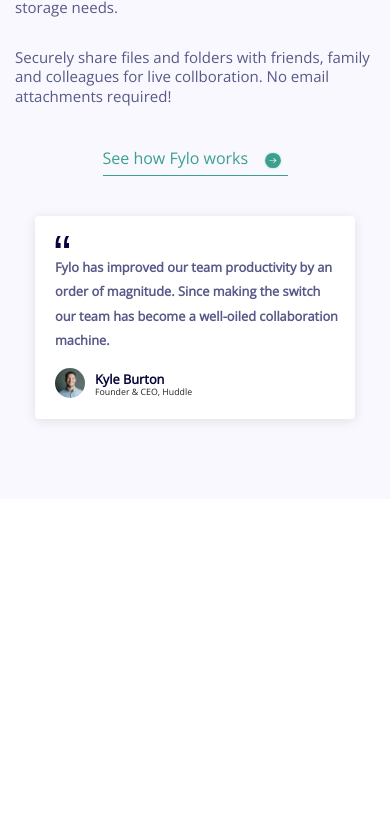
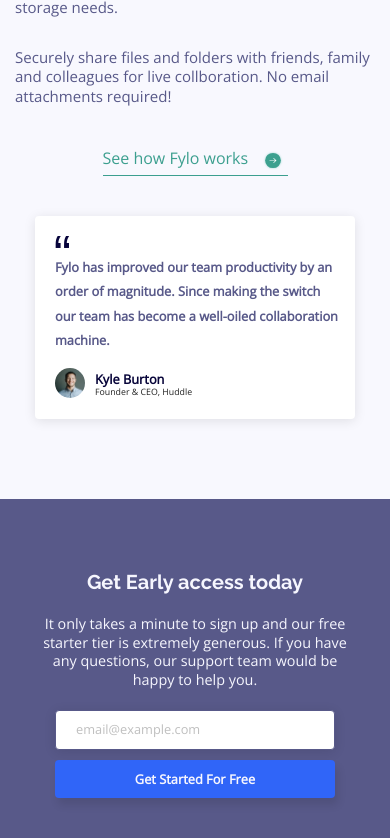
Before and after one commit to SPDUK/fylo, a React (Create React App) app: page / in a window 390 px wide. Shown: the part 1378-2216 px from the top of the page. Before the commit the page ends 1877 px from the top, so only its background shows below. Built offline with nearby package versions, Linux system fonts and the light colour scheme.

Commit message:
feat: add early-access styles for mobile views

```diff
--- a/src/App.js
+++ b/src/App.js
@@ -2,6 +2,7 @@
 import Navbar from './components/navbar/navbar';
 import Jumbotron from './components/jumbotron/jumbotron';
 import Info from './components/info/info';
+import EarlyAccess from './components/early-access/early-access';
 
 function App() {
   return (
@@ -9,6 +10,7 @@
       <Navbar />
       <Jumbotron />
       <Info />
+      <EarlyAccess />
     </>
   );
 }
--- /dev/null
+++ b/src/components/early-access/early-access.jsx
@@ -0,0 +1,23 @@
+import React from 'react';
+import './early-access.scss';
+
+const earlyAccess = () => (
+  <div className="earlyaccess">
+    <h3>Get Early access today</h3>
+    <h4>
+      It only takes a minute to sign up and our free starter tier is extremely generous. If you have
+      any questions, our support team would be happy to help you.
+    </h4>
+    <input
+      id="earlyInput"
+      className="email-input shadow-sm"
+      placeholder="email@example.com"
+      type="text"
+    />
+    <button id="earlyBtn" type="button" className="button-primary shadow-md earlyaccess-button">
+      Get Started For Free
+    </button>
+  </div>
+);
+
+export default earlyAccess;
--- /dev/null
+++ b/src/components/early-access/early-access.scss
@@ -0,0 +1,26 @@
+@import '../../styles/variables.scss';
+.earlyaccess {
+  background: $primary-alt;
+  width: 100%;
+  margin: 0 auto;
+  text-align: center;
+  padding: 70px 40px;
+  h3 {
+    font-size: 1.25em;
+    color: $neutral;
+    margin-bottom: 20px;
+  }
+  h4 {
+    color: $neutral;
+    font-size: 0.9em;
+    font-weight: 400;
+    margin-bottom: 20px;
+  }
+  #earlyInput {
+    width: 280px;
+    margin-bottom: 10px;
+  }
+  #earlyBtn {
+    width: 280px;
+  }
+}
```
